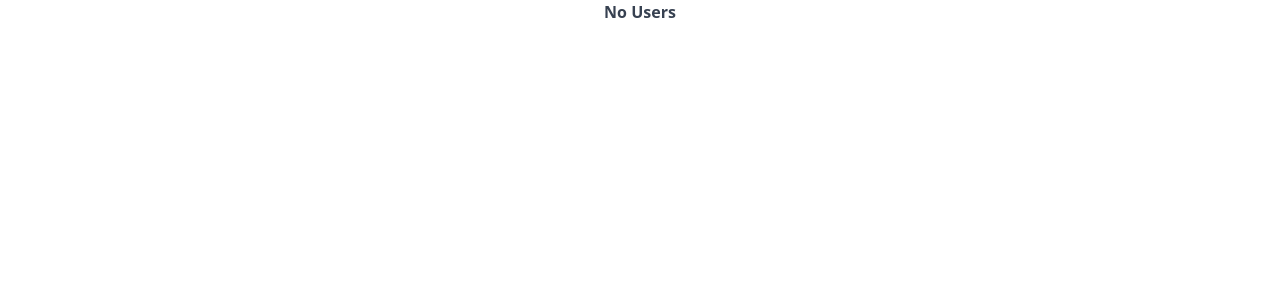
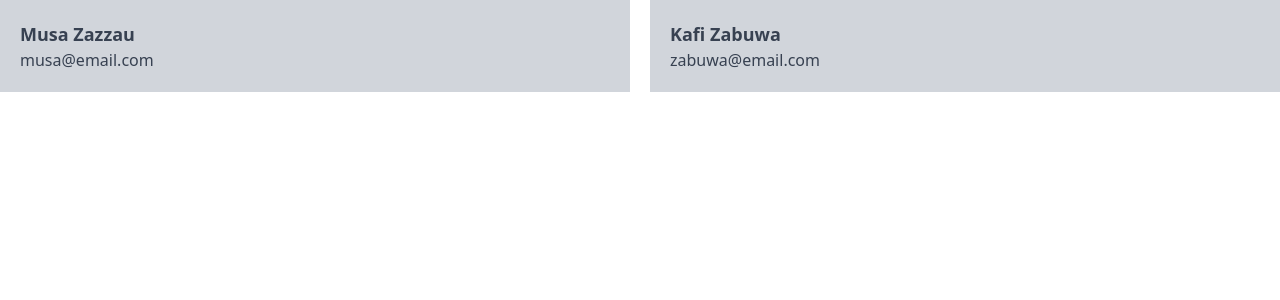
Before and after one commit to kabirbapson/crud-ops, a React (Create React App) app: page / in a window 1280 px wide. Shown: the top 300 px of the page. Built offline with nearby package versions, Linux system fonts and the light colour scheme.

Commit message:
first init

```diff
--- a/src/features/users/UserList.tsx
+++ b/src/features/users/UserList.tsx
@@ -1,10 +1,25 @@
 import React from "react";
 
 const UserList = () => {
-  const users = [];
-  const renderUsers = () => {
-    return <div>Users Here</div>;
-  };
+  const users = [
+    { id: 1, name: "Musa Zazzau", email: "musa@email.com" },
+    { id: 2, name: "Kafi Zabuwa", email: "zabuwa@email.com" },
+  ];
+  const renderUsers = () =>
+    users.map((user) => (
+      <div
+        className="bg-gray-300 p-5 flex items-center justify-between"
+        key={user.id}
+      >
+        <div>
+          <h3 className="font-bold text-lg text-gray-700 ">{user.name} </h3>
+          <span className="font-normal text-gray-700 "> {user.email} </span>
+        </div>
+        <div className="" >
+
+        </div>
+      </div>
+    ));
   return (
     <div className="grid gap-5 md:grid-cols-2 ">
       {users.length ? (
```
